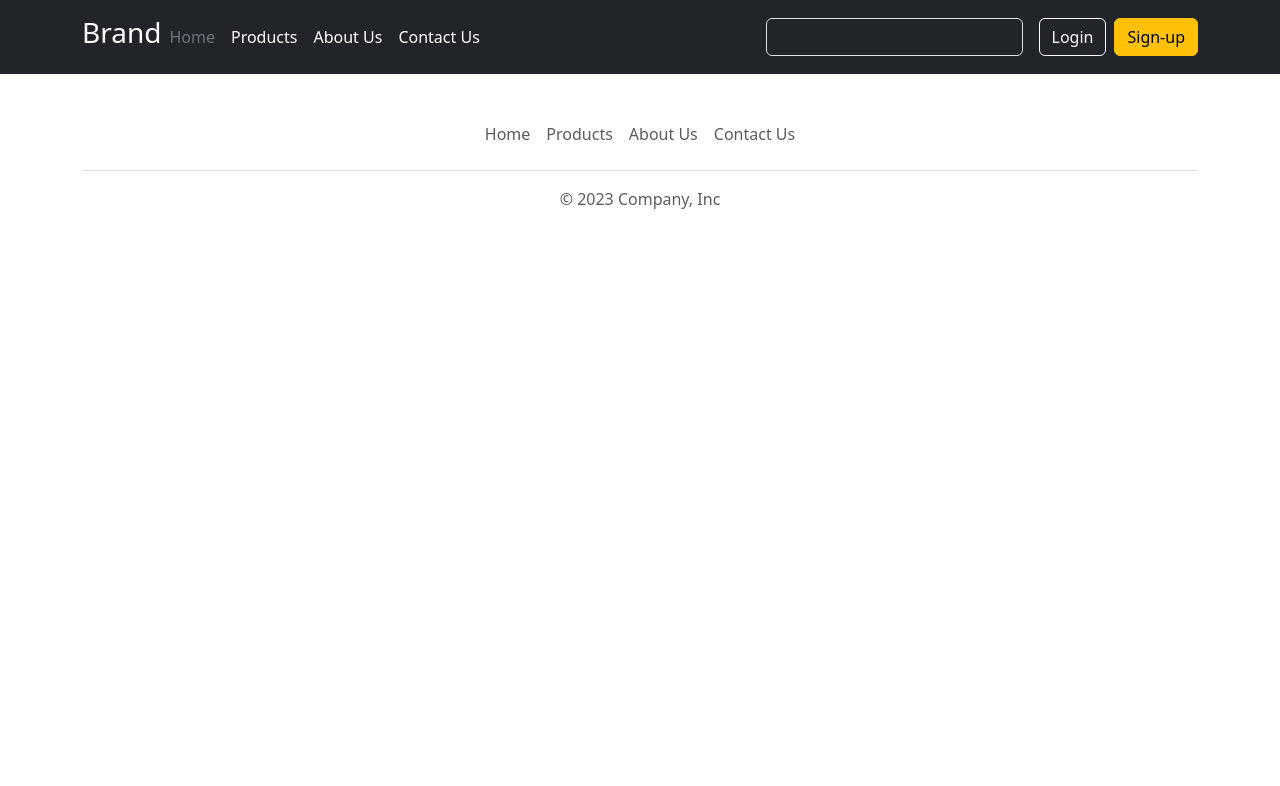
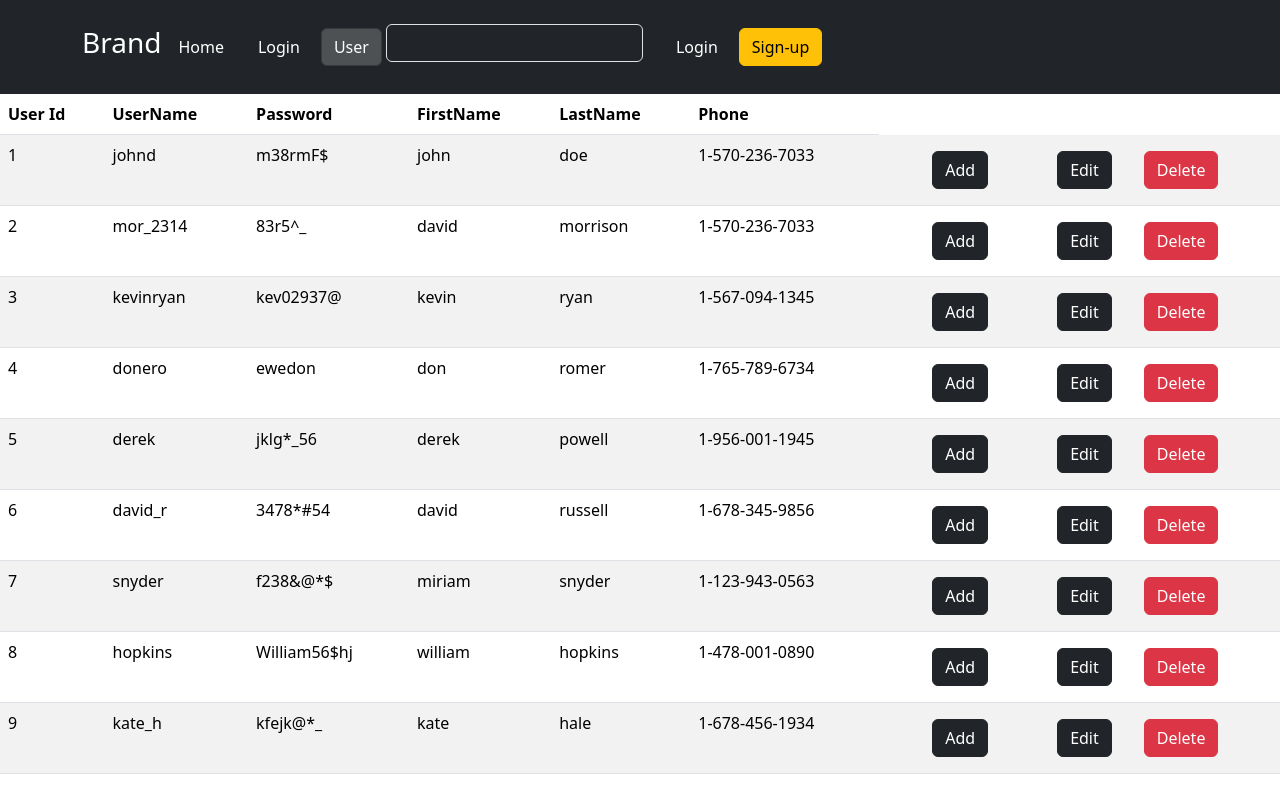
Before and after one commit to farahnazgharghaei/online-store, a React (Create React App) app: page /user in a window 1280 px wide. Shown: the top 786 px of the page. Built offline with nearby package versions, Linux system fonts and the light colour scheme.

Commit message:
Adding user page

```diff
--- a/src/App.js
+++ b/src/App.js
@@ -1,22 +1,22 @@
 import Footer from "./components/Footer";
 import Header from "./components/Header";
-import Card from "./components/Card";
-import ProductList from "./components/Card";
 import { BrowserRouter, Routes, Route } from "react-router-dom";
 import HomePage from "./pages/HomePage";
 import LoginPage from "./pages/LoginPage";
 import SignupPage from "./pages/SignupPage";
+import UserPage from "./pages/UserPage";
 
 function App() {
-  const links = ["Home", "Products", "About Us", "Contact Us"];
-  //js + xml
+  const links = ["Home", "login", "Signup", "User"];
+  // //js + xml
   return (
     <BrowserRouter>
-      <Header logo="Brand" links={links} />
+      <Header logo="Brand" />
       <Routes>
         <Route path="/" element={<HomePage />} />
         <Route path="/login" element={<LoginPage />} />
         <Route path="/signup" element={<SignupPage />} />
+        <Route path="/user" element={<UserPage />} />
       </Routes>
       <Footer links={links} />
     </BrowserRouter>
@@ -24,9 +24,3 @@ function App() {
 }
 
 export default App;
-
-// function sum(x,y) {
-//   return x+y
-// }
-
-// sum (10, 30)
--- a/src/components/Footer/index.jsx
+++ b/src/components/Footer/index.jsx
@@ -1,34 +1,65 @@
 import React from "react";
+import { NavLink } from "react-router-dom";
 
 function Footer({ links }) {
   return (
-    <div className="container" >
-      <footer className="py-3 my-4">
-        <ul className="nav justify-content-center border-bottom pb-3 mb-3">
-          <li className="nav-item">
-            <a href="#" className="nav-link px-2 text-body-secondary">
-              {links[0]}
-            </a>
-          </li>
-          <li className="nav-item">
-            <a href="#" className="nav-link px-2 text-body-secondary">
-              {links[1]}
-            </a>
-          </li>
-          <li className="nav-item">
-            <a href="#" className="nav-link px-2 text-body-secondary">
-              {links[2]}
-            </a>
-          </li>
-          <li className="nav-item">
-            <a href="#" className="nav-link px-2 text-body-secondary">
-              {links[3]}
-            </a>
-          </li>
-        </ul>
-        <p className="text-center text-body-secondary">© 2023 Company, Inc</p>
-      </footer>
-    </div>
+    // <div className="container" >
+    //   <footer className="py-3 my-4">
+    //     <ul className="nav justify-content-center border-bottom pb-3 mb-3">
+    //       <li className="nav-item">
+    //         <a href="#" className="nav-link px-2 text-body-secondary">
+    //           {links[0]}
+    //         </a>
+    //       </li>
+    //       <li className="nav-item">
+    //         <a href="#" className="nav-link px-2 text-body-secondary">
+    //           {links[1]}
+    //         </a>
+    //       </li>
+    //       <li className="nav-item">
+    //         <a href="#" className="nav-link px-2 text-body-secondary">
+    //           {links[2]}
+    //         </a>
+    //       </li>
+    //       <li className="nav-item">
+    //         <a href="#" className="nav-link px-2 text-body-secondary">
+    //           {links[3]}
+    //         </a>
+    //       </li>
+    //     </ul>
+    //     <p className="text-center text-body-secondary">© 2023 Company, Inc</p>
+    //   </footer>
+    // </div>
+    <footer className="p-3 text-bg-dark">
+      <div className="container">
+        <nav className="navbar navbar-expand-sm bg-dark navbar-dark">
+          <ul className="navbar-nav">
+                      <li className="nav-item m-1">
+              <NavLink className="btn btn-dark btn-outline-placeholder" to="/">
+                Home
+              </NavLink>
+            </li>
+            <li className="nav-item m-1">
+              <NavLink
+                className="btn btn-dark btn-outline-placeholder"
+                to="/login"
+              >
+                Login
+              </NavLink>
+            </li>
+            <li className="nav-item m-1">
+              <NavLink
+                type=""
+                className="btn btn-dark btn-outline-placeholder"
+                to="/user"
+              >
+                User
+              </NavLink>
+            </li>
+          </ul>
+        </nav>
+      </div>
+    </footer>
   );
 }
 
--- a/src/components/Header/index.jsx
+++ b/src/components/Header/index.jsx
@@ -1,40 +1,45 @@
 // import "./Header.css";
+import { NavLink } from "react-router-dom";
 
-function Header({ logo, links }) {
+function Header({ logo }) {
   return (
     <header className="p-3 text-bg-dark">
       <div className="container">
-        <div className="d-flex flex-wrap align-items-center justify-content-center justify-content-lg-start">
+        <nav className="navbar navbar-expand-sm bg-dark navbar-dark">
+          <ul className="navbar-nav">
             <a
               href="/"
               className="d-flex align-items-center mb-2 mb-lg-0 text-white text-decoration-none"
             >
               <h3>{logo}</h3>
             </a>
-          <ul className="nav col-12 col-lg-auto me-lg-auto mb-2 justify-content-center mb-md-0">
-            <li>
-              <a href="#" className="nav-link px-2 text-secondary">
-                {links[0]}
-              </a>
+            <li className="nav-item m-1">
+              <NavLink className="btn btn-dark btn-outline-placeholder" to="/">
+                Home
+              </NavLink>
+            </li>
+            <li className="nav-item m-1">
+              <NavLink
+                className="btn btn-dark btn-outline-placeholder"
+                to="/login"
+              >
+                Login
+              </NavLink>
+            </li>
+            <li className="nav-item m-1">
+              <NavLink
+                type=""
+                className="btn btn-dark btn-outline-placeholder"
+                to="/user"
+              >
+                User
+              </NavLink>
             </li>
             <li>
-              <a href="#" className="nav-link px-2 text-white">
-                {links[1]}
-              </a>
-            </li>
-            <li>
-              <a href="#" className="nav-link px-2 text-white">
-                {links[2]}
-              </a>
-            </li>
-            <li>
-              <a href="#" className="nav-link px-2 text-white">
-                {links[3]}
-              </a>
-            </li>
-          </ul>
-
-          <form className="col-12 col-lg-auto mb-3 mb-lg-0 me-lg-3" role="search">
+              <form
+                className="col-12 col-lg-auto mb-3 mb-lg-0 me-lg-3"
+                role="search"
+              >
                 <input
                   type="search"
                   className="form-control form-control-dark text-bg-dark"
@@ -42,16 +47,25 @@ function Header({ logo, links }) {
                   aria-label="Search"
                 />
               </form>
-
-          <div className="text-end">
-            <button type="button" className="btn btn-outline-light me-2">
+            </li>
+            <li className="nav-item m-1">
+              <NavLink
+                className="btn btn-dark btn-outline-placeholder"
+                to="/login"
+              >
                 Login
-            </button>
-            <button type="button" className="btn btn-warning">
+              </NavLink>
+            </li>
+            <li className="nav-item m-1">
+              <NavLink
+                className="btn btn-warning btn-outline-placeholder"
+                to="/signup"
+              >
                 Sign-up
-            </button>
-          </div>
-        </div>
+              </NavLink>
+            </li>
+          </ul>
+        </nav>
       </div>
     </header>
   );
--- a/src/components/Card/ProductCard.jsx
+++ b/src/components/Product/Product.jsx
@@ -1,6 +1,6 @@
 import React from 'react'
-import "./ProductCard.css"
-const ProductCard = ({id, title, image, price}) => {
+import "./Product.css"
+const Product = ({id, title, image, price}) => {
   return (
 
       <div className="col">
@@ -22,4 +22,4 @@ const ProductCard = ({id, title, image, price}) => {
   );
 }
 
-export default ProductCard
+export default Product
--- /dev/null
+++ b/src/components/User/index.jsx
@@ -0,0 +1,76 @@
+import React from "react";
+import { users } from "../../data";
+
+const User = ({
+  id,
+  email,
+  username,
+  password,
+  firstname,
+  lastname,
+  phone,
+}) => {
+  return (
+    <div>
+      <table className="table table-striped">
+        <thead>
+          <tr>
+            <th>User Id</th>
+            <th>UserName</th>
+            <th>Password</th>
+            <th>FirstName</th>
+            <th>LastName</th>
+            <th>Phone</th>
+          </tr>
+        </thead>
+        <tbody>
+          {users.map((user) => (
+            <tr key={user.id}>
+              <td>{user.id}</td>
+              <td>{user.username}</td>
+              <td>{user.password}</td>
+              <td>{user.name.firstname}</td>
+              <td>{user.name.lastname}</td>
+              <td>{user.phone}</td>
+              <td>
+                <button
+                  type="button"
+                  className="btn btn-dark m-2 float-end"
+                  // data-bs-toggle="modal"
+                  // data-bs-target="#exampleModal"
+                  onClick={() => this.addClick()}
+                >
+                  Add
+                </button>
+              </td>
+              <td>
+                <button
+                  type="button"
+                  className="btn btn-dark  m-2 float-end"
+                  // data-bs-toggle="modal"
+                  // data-bs-target="#exampleModal"
+                  onClick={() => this.addClick()}
+                >
+                  Edit
+                </button>
+              </td>
+              <td>
+                <button
+                  type="button"
+                  className="btn btn-danger m-2 float-cen"
+                  // data-bs-toggle="modal"
+                  // data-bs-target="#exampleModal"
+                  onClick={() => this.addClick()}
+                >
+                  Delete
+                </button>
+              </td>
+            </tr>
+          ))}
+        </tbody>
+      </table>
+    </div>
+  );
+};
+
+export default User;
--- a/src/data.js
+++ b/src/data.js
@@ -266,6 +266,227 @@ const products = [
     },
   },
 ];
+const users = [
+  {
+    address: {
+      geolocation: {
+        lat: "-37.3159",
+        long: "81.1496",
+      },
+      city: "kilcoole",
+      street: "new road",
+      number: 7682,
+      zipcode: "12926-3874",
+    },
+    id: 1,
+    email: "john@gmail.com",
+    username: "johnd",
+    password: "m38rmF$",
+    name: {
+      firstname: "john",
+      lastname: "doe",
+    },
+    phone: "1-570-236-7033",
+    __v: 0,
+  },
+  {
+    address: {
+      geolocation: {
+        lat: "-37.3159",
+        long: "81.1496",
+      },
+      city: "kilcoole",
+      street: "Lovers Ln",
+      number: 7267,
+      zipcode: "12926-3874",
+    },
+    id: 2,
+    email: "morrison@gmail.com",
+    username: "mor_2314",
+    password: "83r5^_",
+    name: {
+      firstname: "david",
+      lastname: "morrison",
+    },
+    phone: "1-570-236-7033",
+    __v: 0,
+  },
+  {
+    address: {
+      geolocation: {
+        lat: "40.3467",
+        long: "-30.1310",
+      },
+      city: "Cullman",
+      street: "Frances Ct",
+      number: 86,
+      zipcode: "29567-1452",
+    },
+    id: 3,
+    email: "kevin@gmail.com",
+    username: "kevinryan",
+    password: "kev02937@",
+    name: {
+      firstname: "kevin",
+      lastname: "ryan",
+    },
+    phone: "1-567-094-1345",
+    __v: 0,
+  },
+  {
+    address: {
+      geolocation: {
+        lat: "50.3467",
+        long: "-20.1310",
+      },
+      city: "San Antonio",
+      street: "Hunters Creek Dr",
+      number: 6454,
+      zipcode: "98234-1734",
+    },
+    id: 4,
+    email: "don@gmail.com",
+    username: "donero",
+    password: "ewedon",
+    name: {
+      firstname: "don",
+      lastname: "romer",
+    },
+    phone: "1-765-789-6734",
+    __v: 0,
+  },
+  {
+    address: {
+      geolocation: {
+        lat: "40.3467",
+        long: "-40.1310",
+      },
+      city: "san Antonio",
+      street: "adams St",
+      number: 245,
+      zipcode: "80796-1234",
+    },
+    id: 5,
+    email: "derek@gmail.com",
+    username: "derek",
+    password: "jklg*_56",
+    name: {
+      firstname: "derek",
+      lastname: "powell",
+    },
+    phone: "1-956-001-1945",
+    __v: 0,
+  },
+  {
+    address: {
+      geolocation: {
+        lat: "20.1677",
+        long: "-10.6789",
+      },
+      city: "el paso",
+      street: "prospect st",
+      number: 124,
+      zipcode: "12346-0456",
+    },
+    id: 6,
+    email: "david_r@gmail.com",
+    username: "david_r",
+    password: "3478*#54",
+    name: {
+      firstname: "david",
+      lastname: "russell",
+    },
+    phone: "1-678-345-9856",
+    __v: 0,
+  },
+  {
+    address: {
+      geolocation: {
+        lat: "10.3456",
+        long: "20.6419",
+      },
+      city: "fresno",
+      street: "saddle st",
+      number: 1342,
+      zipcode: "96378-0245",
+    },
+    id: 7,
+    email: "miriam@gmail.com",
+    username: "snyder",
+    password: "f238&@*$",
+    name: {
+      firstname: "miriam",
+      lastname: "snyder",
+    },
+    phone: "1-123-943-0563",
+    __v: 0,
+  },
+  {
+    address: {
+      geolocation: {
+        lat: "50.3456",
+        long: "10.6419",
+      },
+      city: "mesa",
+      street: "vally view ln",
+      number: 1342,
+      zipcode: "96378-0245",
+    },
+    id: 8,
+    email: "william@gmail.com",
+    username: "hopkins",
+    password: "William56$hj",
+    name: {
+      firstname: "william",
+      lastname: "hopkins",
+    },
+    phone: "1-478-001-0890",
+    __v: 0,
+  },
+  {
+    address: {
+      geolocation: {
+        lat: "40.12456",
+        long: "20.5419",
+      },
+      city: "miami",
+      street: "avondale ave",
+      number: 345,
+      zipcode: "96378-0245",
+    },
+    id: 9,
+    email: "kate@gmail.com",
+    username: "kate_h",
+    password: "kfejk@*_",
+    name: {
+      firstname: "kate",
+      lastname: "hale",
+    },
+    phone: "1-678-456-1934",
+    __v: 0,
+  },
+  {
+    address: {
+      geolocation: {
+        lat: "30.24788",
+        long: "-20.545419",
+      },
+      city: "fort wayne",
+      street: "oak lawn ave",
+      number: 526,
+      zipcode: "10256-4532",
+    },
+    id: 10,
+    email: "jimmie@gmail.com",
+    username: "jimmie_k",
+    password: "klein*#%*",
+    name: {
+      firstname: "jimmie",
+      lastname: "klein",
+    },
+    phone: "1-104-001-4567",
+    __v: 0,
+  },
+];
 
-
-export  {products };
+export { products, users };
--- a/src/pages/LoginPage.jsx
+++ b/src/pages/LoginPage.jsx
@@ -1,7 +1,7 @@
 import React from 'react'
 
 const LoginPage = () => {
-  return <div>Logi Page</div>;
+  return <div>Login Page</div>;
 }
 
 export default LoginPage
--- a/src/pages/UserPage.jsx
+++ b/src/pages/UserPage.jsx
@@ -1,9 +1,10 @@
 import React from 'react'
+import User from '../components/User'
 
 const UserPage = () => {
   return (
     <div>
-
+      <User/>
     </div>
   )
 }
```
Also changed, not shown: src/components/Card/index.jsx (deleted, +0 -16 lines), src/components/Product/index.jsx (added, +20 -0 lines), src/pages/HomePage.jsx (+5 -5 lines), src/components/Product/Product.css (renamed from src/components/Card/ProductCard.css). Lines whose indentation alone changed are shown as unchanged.
